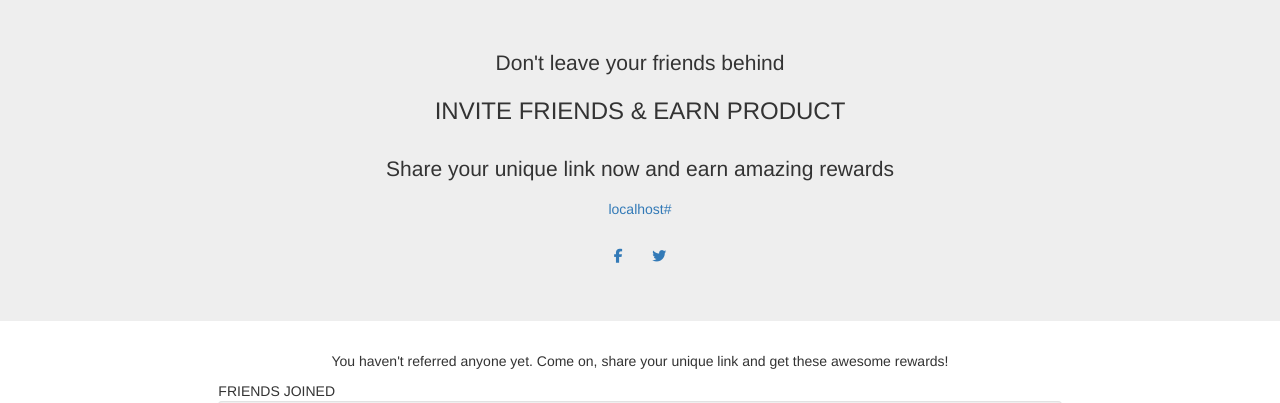
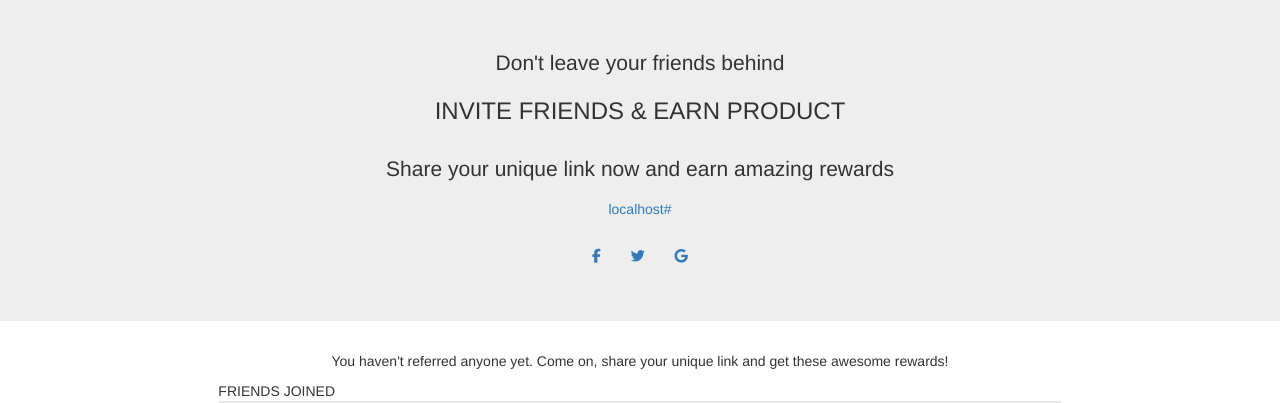
Before and after one commit to alexxxmf/referral_app, a Django app: template referral_app/templates/subscribers/dashboard.html in a window 1280 px wide. Shown: the top 403 px of the page. Run offline with Django 3.2, Linux system fonts and the light colour scheme; the template is opened without the code that fills it, so the values that code supplies are empty; some libraries are stand-ins or nearby versions.

Commit message:
Added google link

```diff
--- a/referral_app/templates/subscribers/dashboard.html
+++ b/referral_app/templates/subscribers/dashboard.html
@@ -38,6 +38,10 @@
 
 				<a class='btn azm-social azm-size-48 logo-social twitter' id='tw-link' href="https://twitter.com/home?status=This%20is%20just%20a%20try">
 					<i class="fa fa-twitter" aria-hidden="true"></i>
+				</a>
+
+				<a class='btn azm-social azm-size-48 logo-social google' id='g-link' href="">
+					<i class="fa fa-google" aria-hidden="true"></i>
 				</a>
 
     		</div>
```
